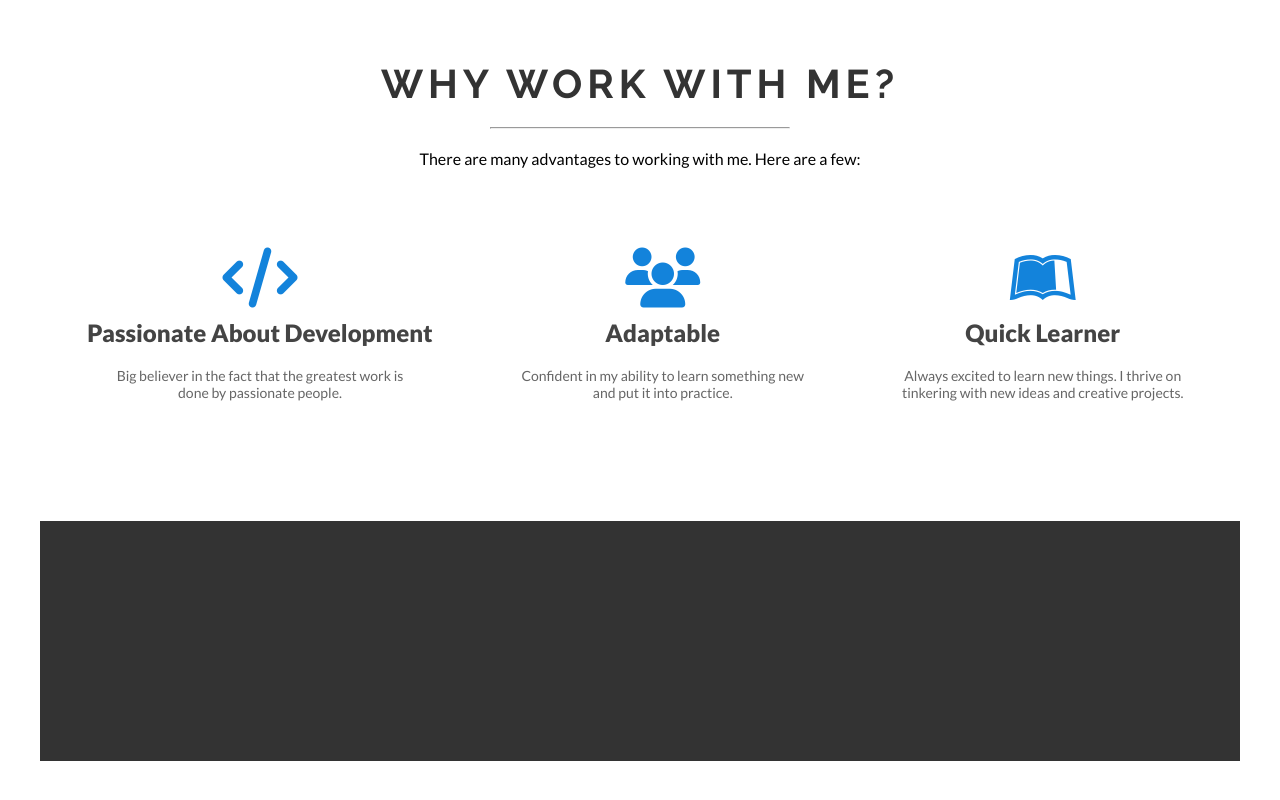
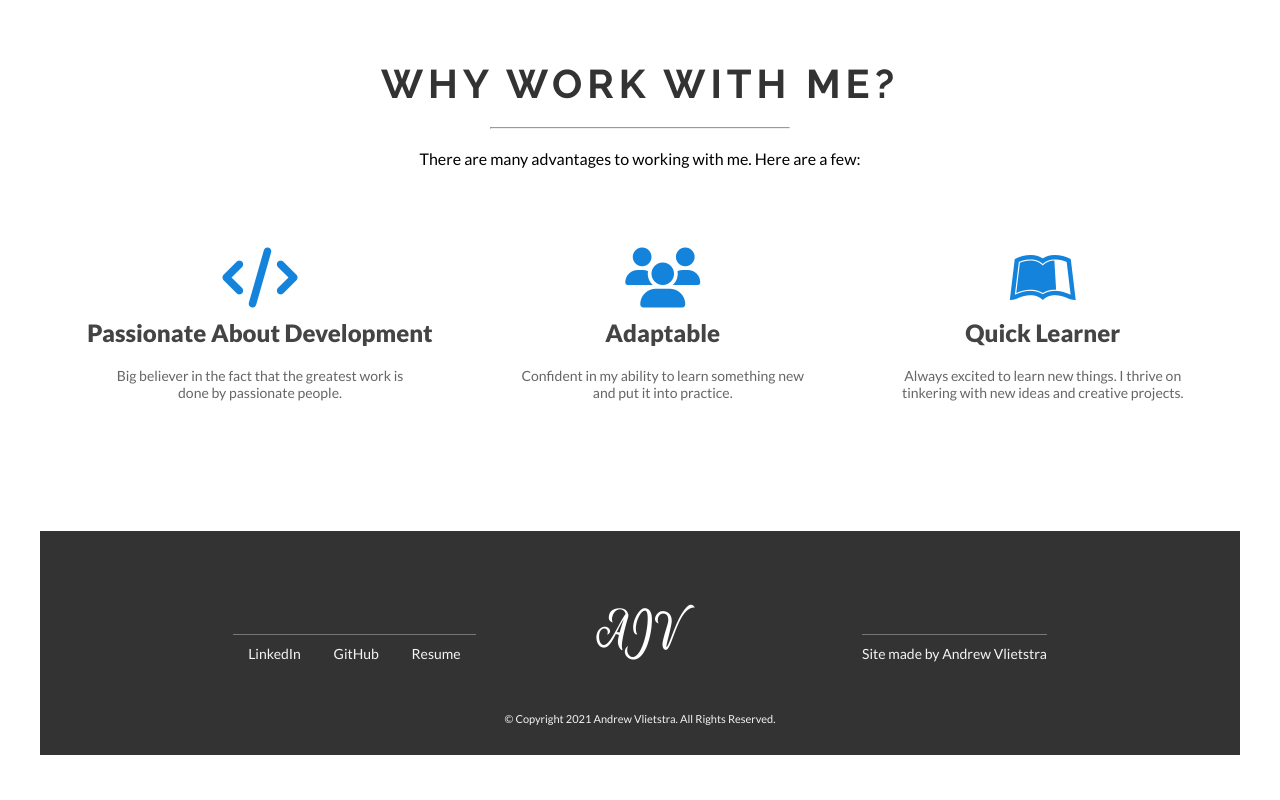
Before and after one commit to AndrewJacobVlietstra/AndrewJacobVlietstra.github.io, a plain HTML site: page index.html in a window 1280 px wide. Shown: the part 3434-4234 px from the top of the page. Drawn offline with nearby package versions, Linux system fonts and the light colour scheme.

Commit message:
Finished footer section

```diff
--- a/index.html
+++ b/index.html
@@ -292,7 +292,27 @@
 
 
         <footer id="footer" class="footer">
+            <div class="row">
+                <a class="logo">AJV</a>
+            </div>
 
+            <div class="row row-links">
+                <ul class="footer-list">
+                    <li class="footer-items"><a href="https://www.linkedin.com/in/andrew-vlietstra-3aab6917b/" class="footer-links">LinkedIn</a></li>
+                    <li class="footer-items"><a href="https://github.com/AndrewJacobVlietstra" class="footer-links">GitHub</a></li>
+                    <li class="footer-items"><a href="#" class="footer-links">Resume</a></li>
+                </ul>
+
+                <ul class="footer-list">
+                    Site made by <a class="footer-links">Andrew Vlietstra</a>
+                </ul>
+            </div>
+
+            <div class="row">
+                <p class="copyright">
+                    &copy; Copyright 2021 Andrew Vlietstra. All Rights Reserved.
+                </p>
+            </div>
         </footer>
 
         <!-- JQuery -->
--- a/sass/_footer.scss
+++ b/sass/_footer.scss
@@ -1,4 +1,58 @@
 .footer {
-    padding: 12rem 0;
+    padding: 1rem 0;
     background-color: #333;
+    color: #f4f4f4;
+
+    .row {
+        text-align: center;
+        margin-bottom: 2rem;
+
+        .logo {
+            position: relative;
+            top: 6rem;
+            font-family: 'Amsterdam', Arial, Helvetica, sans-serif;
+            color: #fff;
+            font-size: 2rem;
+            letter-spacing: 5px;
+            cursor: pointer;
+            transition: all 0.2s;
+
+            &:hover {
+                color: #06affd;
+            }
+        }
+
+        .footer-list {
+            font-size: 1.4rem;
+            border-top: 1px solid #777;
+            padding-top: 1rem;
+        }
+
+        .footer-items {
+            display: inline-block;
+            padding: 0 1.5rem;
+
+        }
+
+        .footer-links {
+            color: #f4f4f4;
+            font-size: 1.4rem;
+            transition: all 0.24s;
+            cursor: pointer;
+
+            &:hover {
+                color: #06affd;
+            }
+        }
+
+        .copyright {
+            font-size: 1.1rem;
+            margin-top: 5rem;
+        }
+    }
+
+    .row-links {
+        display: flex;
+        justify-content: space-around;
+    }
 }
--- a/sass/_utilities.scss
+++ b/sass/_utilities.scss
@@ -6,3 +6,7 @@
 .center-text {
     text-align: center;
 }
+
+.row {
+    width: 100%;
+}
--- a/sass/_why-work-with-me.scss
+++ b/sass/_why-work-with-me.scss
@@ -1,5 +1,6 @@
 .why-work-with-me {
     padding: 12rem 0;
+    padding-bottom: 13rem;
 
     .section-heading {
         text-align: center;
```
Also changed, not shown: dist/css/main.css, 1 other file.
